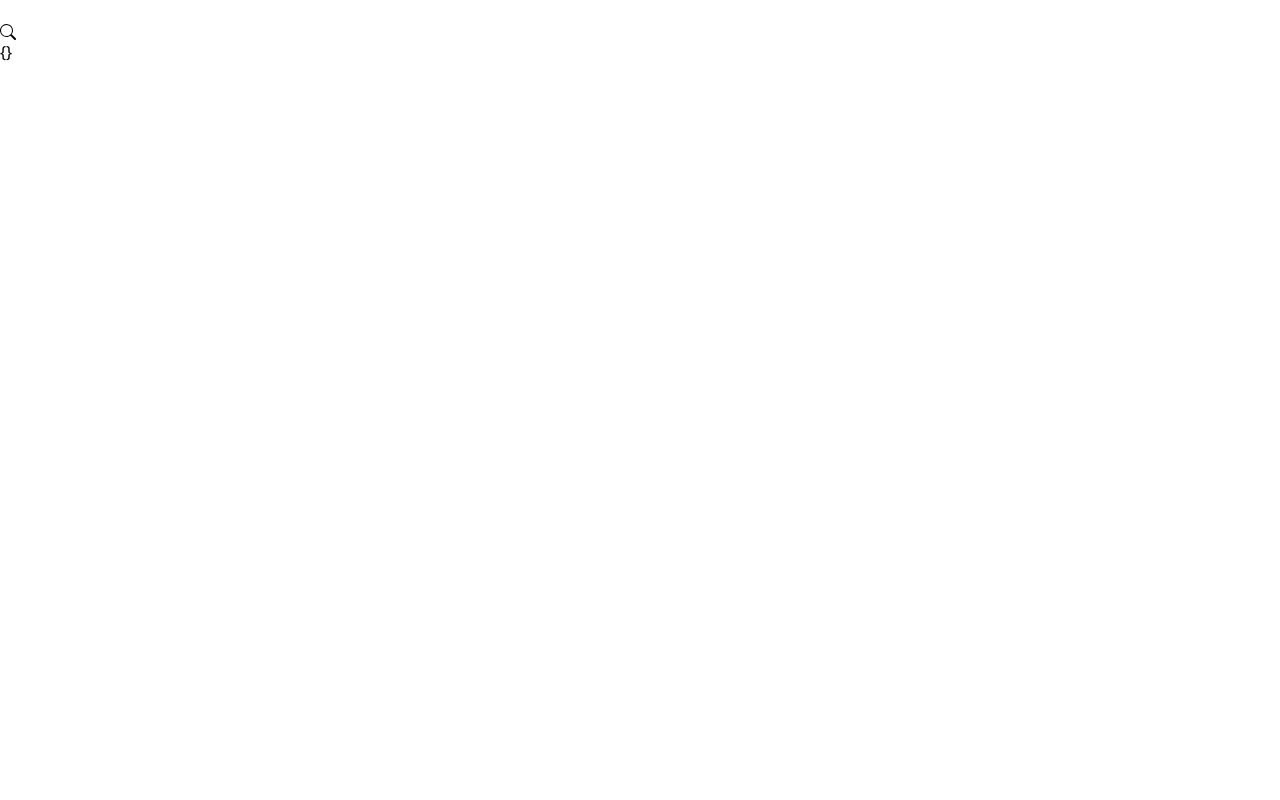
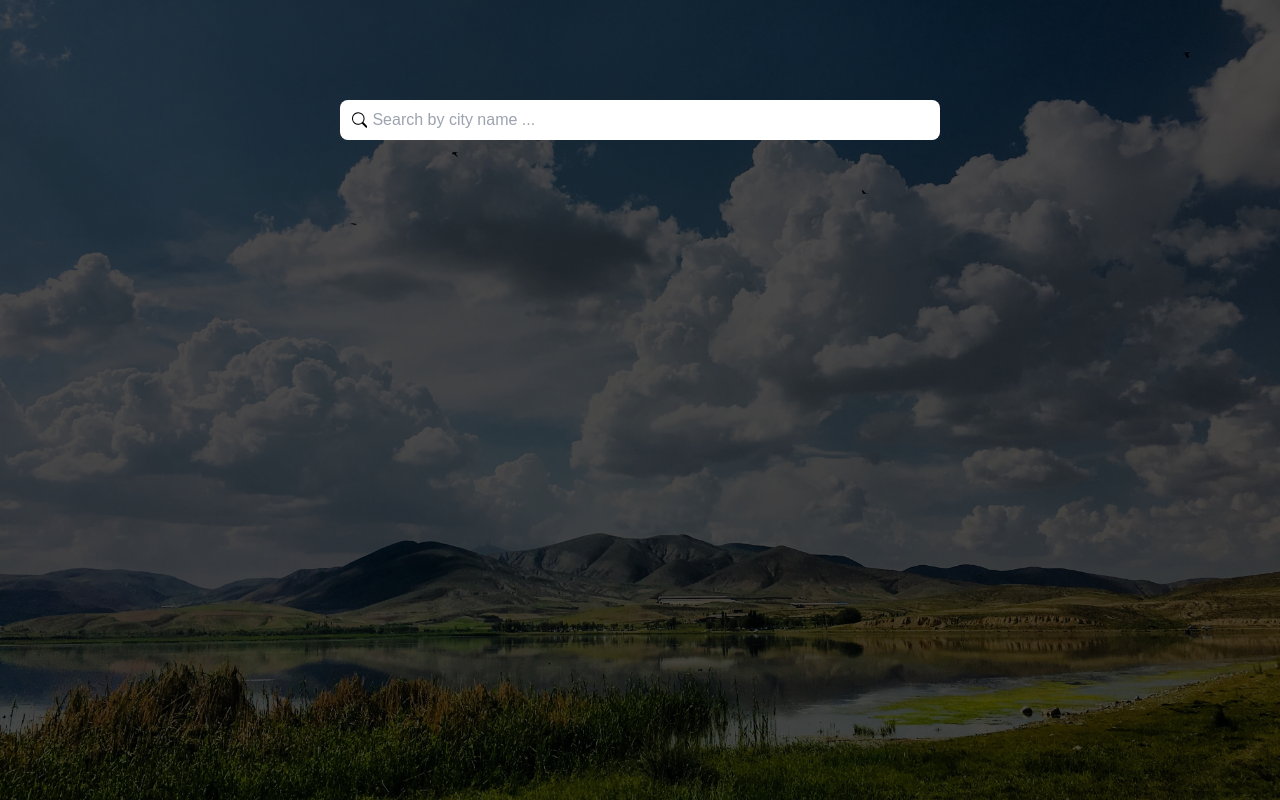
Before and after one commit to YoussefNesafe/Weather-App, a Next.js app: page / in a window 1280 px wide. Built offline with nearby package versions, Linux system fonts and the light colour scheme.

Commit message:
styling: home page

```diff
--- a/pages/index.js
+++ b/pages/index.js
@@ -1,16 +1,17 @@
 import useDebounce from "@/utils/useDebounce";
 import { getWeatherData } from "@/utils/weather-api";
 import Head from "next/head";
+import Image from "next/image";
 import { useEffect, useState } from "react";
 import { BsSearch } from "react-icons/bs";
 import { FaSpinner } from "react-icons/fa";
+import Weather3 from "/public/assets/weather-3-min.jpg";
 
 const Home = () => {
 	const [citySearchText, setCitySearchText] = useState("");
 	const [weather, setWeather] = useState({});
 	const debouncedValue = useDebounce(citySearchText, 1000);
 	const [loading, setLoading] = useState(false);
-
 	useEffect(() => {
 		if (debouncedValue) {
 			setLoading(true);
@@ -20,11 +21,6 @@ const Home = () => {
 			});
 		}
 	}, [debouncedValue]);
-	console.log({
-		debouncedValue,
-		loading,
-		weather,
-	});
 	return (
 		<div>
 			<Head>
@@ -33,14 +29,31 @@ const Home = () => {
 				<link rel="icon" href="/logo.png" />
 			</Head>
 			<main>
-				<div>
-					<input
-						type="text"
-						value={citySearchText}
-						onChange={(e) => setCitySearchText(e.target.value)}
+				<div className="mainPage">
+					<div className="overlay"></div>
+					<Image
+						src={Weather3?.src}
+						width={Weather3?.width}
+						height={Weather3?.height}
+						alt="Background image"
+						className="backgroundImage"
 					/>
-					{loading ? <FaSpinner className="spinner" /> : <BsSearch />}
-					{JSON.stringify(weather)}
+					<div className="container">
+						<div className="searchContainer">
+							{loading ? (
+								<FaSpinner className="spinner icon" />
+							) : (
+								<BsSearch className="icon" />
+							)}
+							<input
+								type="text"
+								value={citySearchText}
+								placeholder="Search by city name ..."
+								onChange={(e) => setCitySearchText(e.target.value)}
+								className="searchInput"
+							/>
+						</div>
+					</div>
 				</div>
 			</main>
 		</div>
--- a/styles/globals.css
+++ b/styles/globals.css
@@ -15,3 +15,64 @@ to {
   transform: rotate(360deg);
 }
 }
+
+.mainPage{
+  height: 100vh;
+  overflow: hidden;
+  position: relative;
+}
+.backgroundImage{
+  position: absolute;
+  bottom: 0;
+  right: 0;
+  z-index: 1;
+  height: 100%;
+  width: 100%;
+  object-fit: cover;
+}
+.overlay{
+  background-color: rgba(0,0,0,.7);
+  width: 100vw;
+  height: 100vh;
+  position: absolute;
+  top: 0;
+  left: 0;
+  z-index: 2
+}
+.container{
+  width: 100%;
+  height: 100%;
+  z-index: 3;
+  position: relative;
+  max-width: 300px;
+  margin: 100px auto 0px auto;
+  @media (min-width: 650px){
+    max-width: 600px;
+
+  }
+}
+.searchContainer{
+  width: 100%;
+  height: 40px;
+  border-radius: 8px;
+  background: #FFF;
+  position: relative;
+  display: flex;
+  flex-direction: row;
+  justify-content: space-between;
+  align-items: center;
+  padding: 2px 12px ;
+}
+.searchInput{
+  width: 100%;
+  height: 100%;
+  outline: none;
+  font-size: 16px;
+  line-height: 40px;
+  font-family: Arial, Helvetica, sans-serif
+}
+.icon{
+  text-align: center;
+  position: relative;
+  margin-right: 5px;
+}
```
Also changed, not shown: public/assets/weather-3-min.jpg (added).
